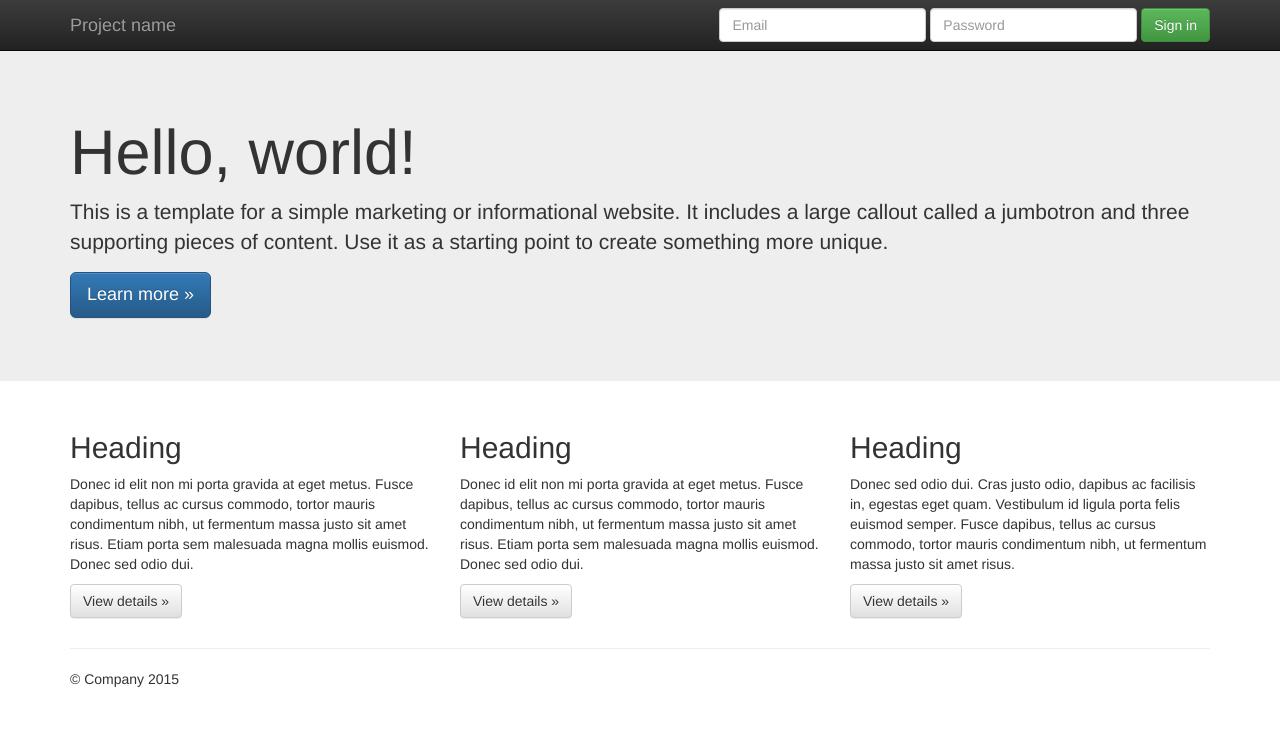
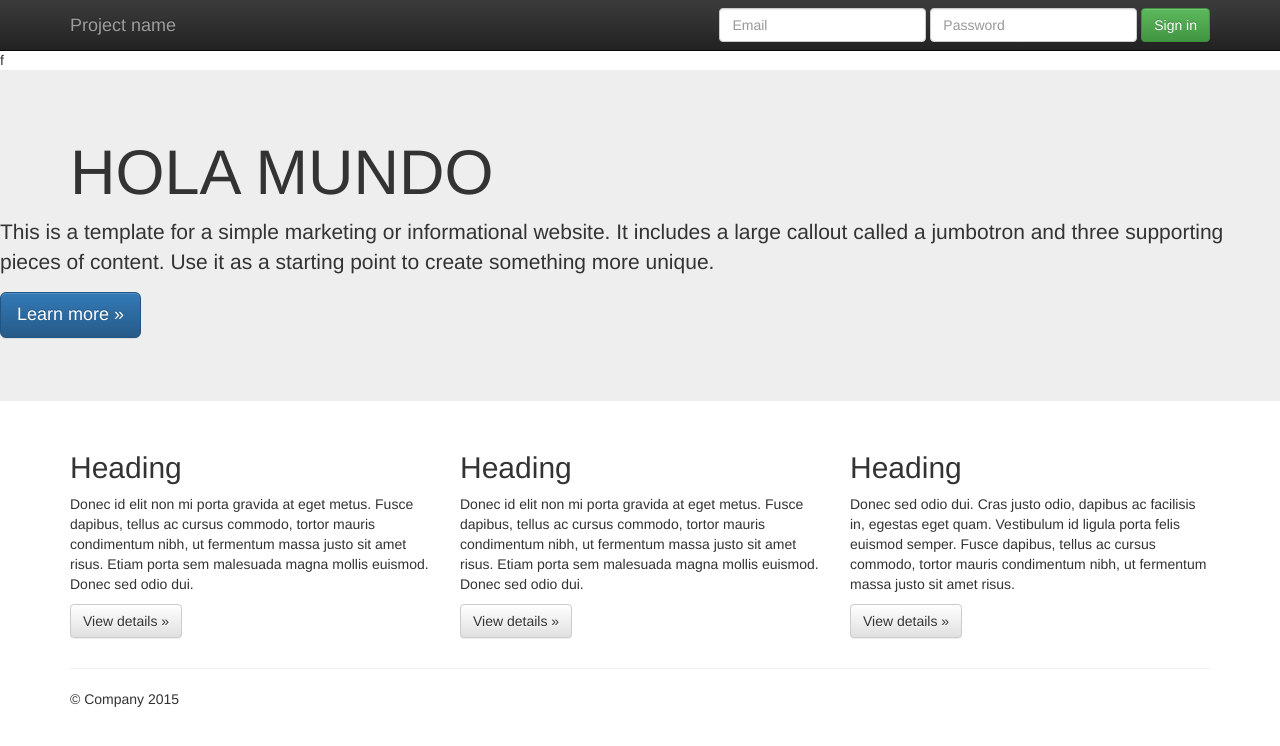
Before and after one commit to rveasm/CGit2023, a plain HTML site: page index.html in a window 1280 px wide. Drawn offline with nearby package versions, Linux system fonts and the light colour scheme.

Commit message:
Actualizacion del repositorio. Se agregan cambios en archivo index.html del templatte del proyecto

```diff
--- a/index.html
+++ b/index.html
@@ -2,7 +2,7 @@
 <!--[if lt IE 7]>      <html class="no-js lt-ie9 lt-ie8 lt-ie7" lang=""> <![endif]-->
 <!--[if IE 7]>         <html class="no-js lt-ie9 lt-ie8" lang=""> <![endif]-->
 <!--[if IE 8]>         <html class="no-js lt-ie9" lang=""> <![endif]-->
-<!--[if gt IE 8]><!--> <html class="no-js" lang=""> <!--<![endif]-->
+<!--[if gt IE 8]><!--> f<html class="no-js" lang=""> <!--<![endif]-->
     <head>
         <meta charset="utf-8">
         <meta http-equiv="X-UA-Compatible" content="IE=edge,chrome=1">
@@ -55,7 +55,7 @@
     <!-- Main jumbotron for a primary marketing message or call to action -->
     <div class="jumbotron">
       <div class="container">
-        <h1>Hello, world!</h1>
+        <h1>HOLA MUNDO</div></h1>
         <p>This is a template for a simple marketing or informational website. It includes a large callout called a jumbotron and three supporting pieces of content. Use it as a starting point to create something more unique.</p>
         <p><a class="btn btn-primary btn-lg" href="#" role="button">Learn more &raquo;</a></p>
       </div>
```
